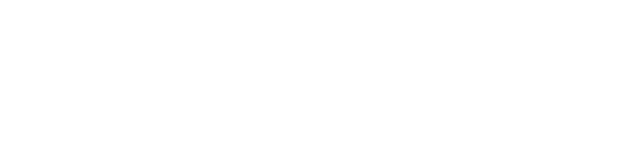
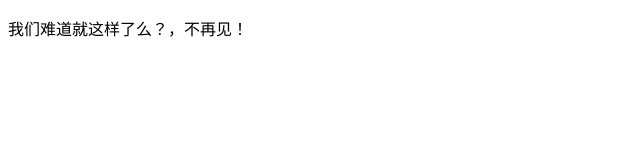
Before and after one commit to zl621995/rep, a plain HTML site: page index.html in a window 1280 px wide. Shown: the whole page, without its empty margins (0-640 px from the left). Drawn offline with Linux system fonts and the light colour scheme.

Commit message:
Update index.html

```diff
--- a/index.html
+++ b/index.html
@@ -5,6 +5,10 @@
 		<title></title>
 	</head>
 	<body>
-
-	</body>
+		<header>
+			<div>
+				<p>我们难道就这样了么？，不再见！</p>
+			</div>
+		</header>
+   	</body>
 </html>
```
